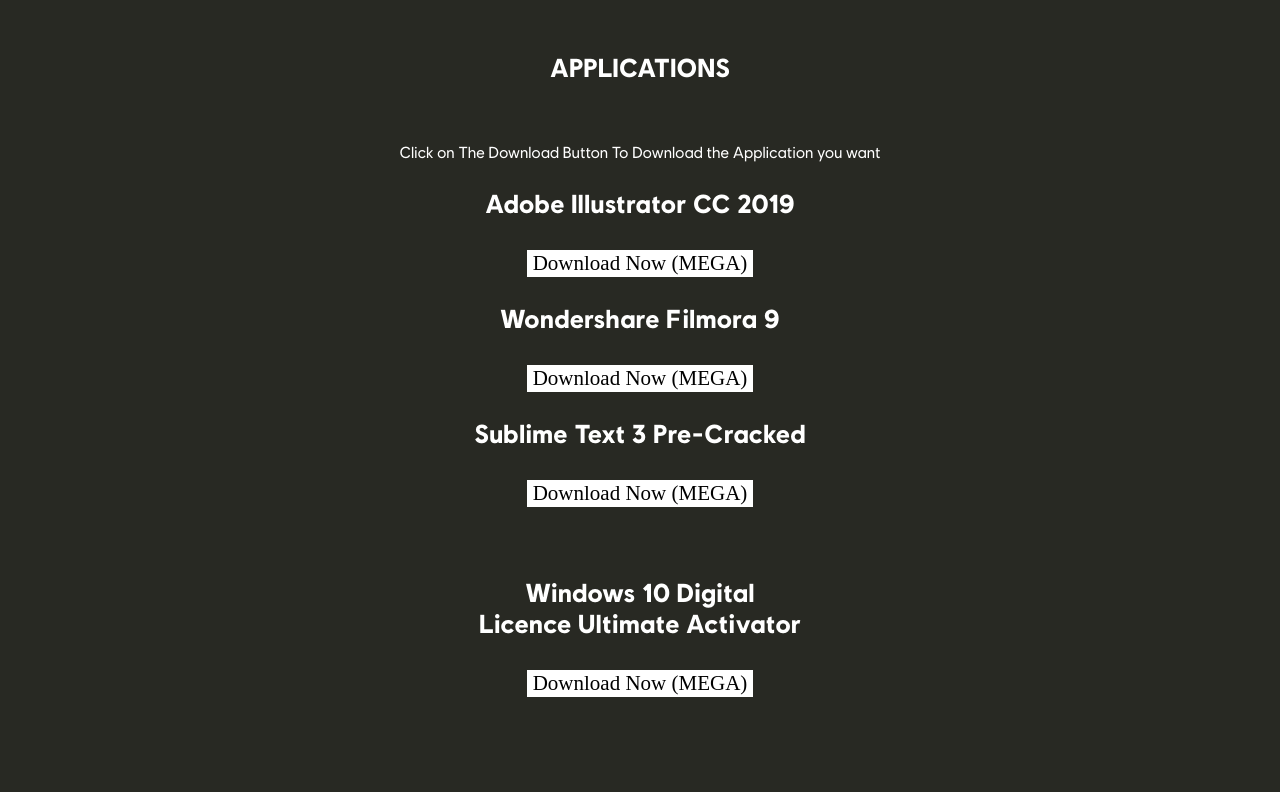
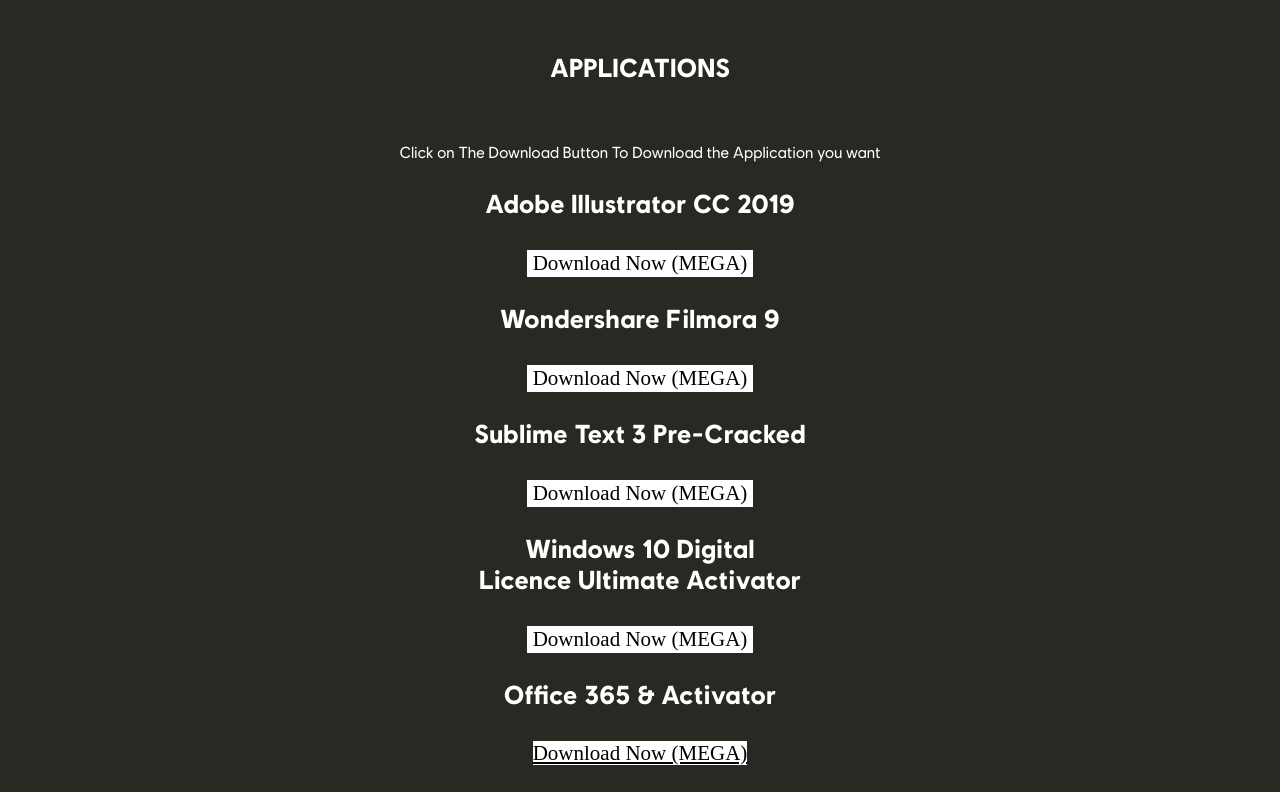
Before and after one commit to Blaz777/xyzapk.github.io, a plain HTML site: page dwn-pc-apps.html in a window 1280 px wide. Shown: the part 122-914 px from the top of the page. Before the commit the page ends 845 px from the top, so only its background shows below. Drawn offline with Linux system fonts and the light colour scheme.

Commit message:
Update dwn-pc-apps.html

```diff
--- a/dwn-pc-apps.html
+++ b/dwn-pc-apps.html
@@ -142,8 +142,10 @@ display: inline-block;
 				<br>
 				<p class="about" align="center">Sublime Text 3 Pre-Cracked<br><br><a href= "https://mega.nz/#!Tjx0iSbC!JY0TN3WrpPedWraUuwmuXETpF7Ch-DlZEN4-JiW-Y-0"><button class= "explbtn">Download Now (MEGA)</button></a>
 		</p>
-		<br>
-				<p class="about" align="center">Windows 10 Digital<br>Licence Ultimate Activator<br><br><a href= "https://mega.nz/#F!umQxWY6R"><button class= "explbtn">Download Now (MEGA)</button></a>
+				<p class="about" align="center">Windows 10 Digital<br>Licence Ultimate Activator<br><br><a href= "https://mega.nz/#F!umQxWY6R!-zLctXU-tIthf2VFGgm9Vg"><button class= "explbtn">Download Now (MEGA)</button></a>
+		</p>
+
+		<p class="about" align="center">Office 365 & Activator<br><br><a href= "https://mega.nz/#!byQnDaaR!v-zLI16JPbUpsu4_o0jdBWuSiPdWWe-6BeagPBoIgq0><button class= "explbtn">Download Now (MEGA)</button></a>
 		</p>
 
 
```
